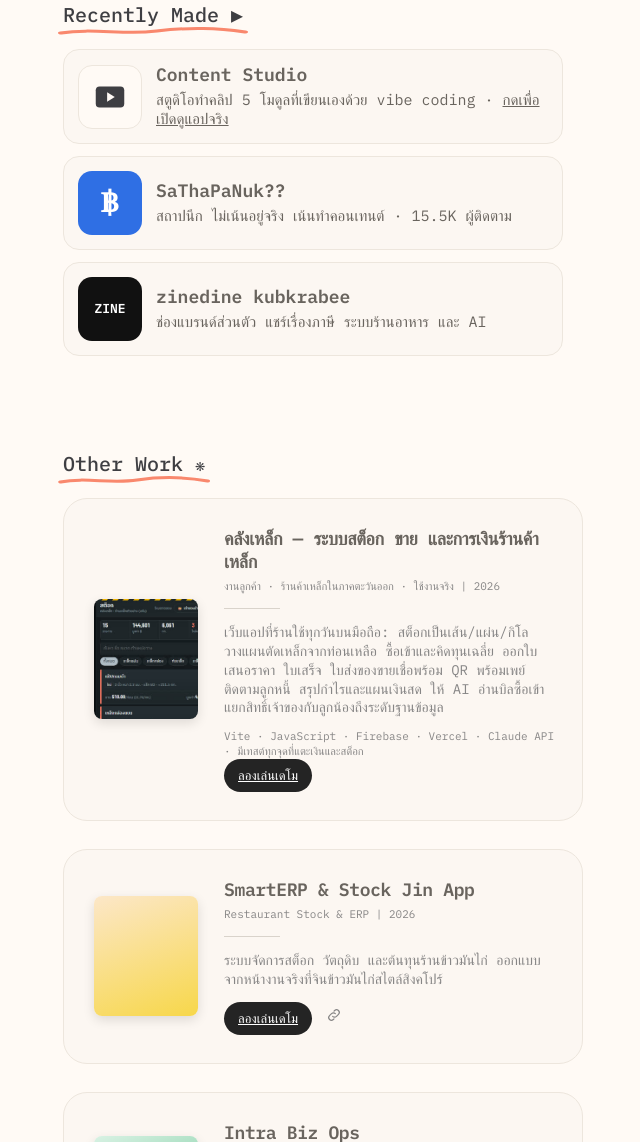
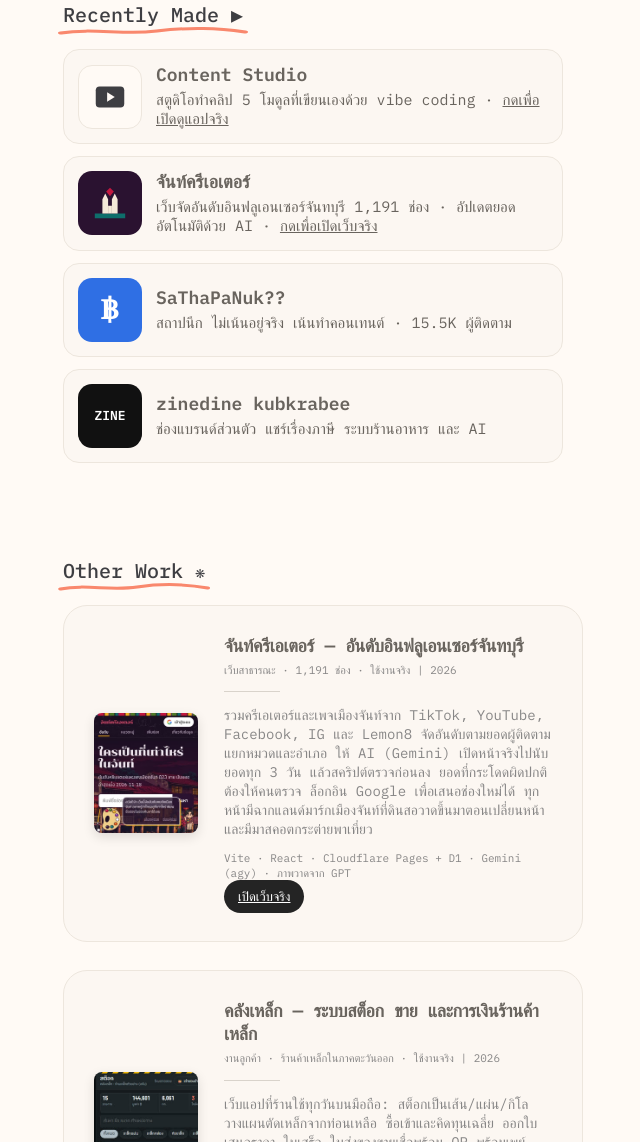
Before and after one commit to Zinedinekkb/zinedinekkb.github.io, a plain HTML site: page index.html in a window 1280 px wide. Shown: the part 1088-2230 px from the top of the page, without its empty margins (73-713 px from the left). Drawn offline with Linux system fonts and the light colour scheme; a web font is replaced by a local one.

Commit message:
Add Chan Creator (Chanthaburi influencer ranking site) to Recently Made and Other Work
Co-Authored-By: Claude Opus 5.5 <noreply@anthropic.com>

```diff
--- a/index.html
+++ b/index.html
@@ -450,6 +450,9 @@ main section[id]{scroll-margin-top:70px}
       <a class="row" href="demo/content-studio/" data-app="demo/content-studio/" data-title="Content Studio · เดโม (โปรเจกต์จริงของช่อง ดูอย่างเดียว)" data-note="ดูได้ทุกหน้าและทุกขั้น · ปุ่มบันทึก สั่ง AI และเรนเดอร์ปิดไว้ในเดโม" data-fan="studio">
         <span class="icon" style="background:#FFFAF5;border:1px solid var(--line)"><svg viewBox="0 0 40 40" width="38" aria-hidden="true"><rect x="5" y="9" width="30" height="22" rx="4" fill="#3E3E42"/><path d="M17 15v10l8-5Z" fill="#FFFAF5"/></svg></span>
         <div><h3>Content Studio</h3><p>สตูดิโอทำคลิป 5 โมดูลที่เขียนเองด้วย vibe coding · <u>กดเพื่อเปิดดูแอปจริง</u></p></div></a>
+      <a class="row" href="https://chan-creator.pages.dev" target="_blank" rel="noopener" data-fan="chan">
+        <span class="icon" style="background:#2a1230"><svg viewBox="0 0 40 40" width="38" aria-hidden="true"><path d="M4 31h32v5H4Z" fill="#0e6e6b"/><path d="M12 31V16l3-6 3 6v15Zm10 0V16l3-6 3 6v15Z" fill="#f4e9d8"/><path d="M18 31v-8h4v8Z" fill="#f4e9d8"/><path d="M20 4l4 4-4 5-4-5Z" fill="#c2183f"/></svg></span>
+        <div><h3>จันท์ครีเอเตอร์</h3><p>เว็บจัดอันดับอินฟลูเอนเซอร์จันทบุรี 1,191 ช่อง · อัปเดตยอดอัตโนมัติด้วย AI · <u>กดเพื่อเปิดเว็บจริง</u></p></div></a>
       <a class="row" href="https://www.tiktok.com/@sathapannuk" target="_blank" rel="noopener" data-fan="satha">
         <span class="icon" style="background:#2F6FE4"><span style="font:700 30px Arial,sans-serif;color:#fff">฿</span></span>
         <div><h3>SaThaPaNuk??</h3><p>สถาปนึก ไม่เน้นอยู่จริง เน้นทำคอนเทนต์ · 15.5K ผู้ติดตาม</p></div></a>
@@ -467,6 +470,13 @@ main section[id]{scroll-margin-top:70px}
   <section id="others">
     <h2>Other Work ⁕</h2>
     <div class="others">
+      <article class="work">
+        <div class="thumb"><img src="demo/chan-creator-thumb.jpg" alt="หน้าอันดับของเว็บจันท์ครีเอเตอร์บนมือถือ" width="240" height="277" style="width:100%;height:100%;object-fit:cover;object-position:top"></div>
+        <div><h3>จันท์ครีเอเตอร์ — อันดับอินฟลูเอนเซอร์จันทบุรี</h3><p class="meta">เว็บสาธารณะ · 1,191 ช่อง · ใช้งานจริง | 2026</p><hr>
+          <p>รวมครีเอเตอร์และเพจเมืองจันท์จาก TikTok, YouTube, Facebook, IG และ Lemon8 จัดอันดับตามยอดผู้ติดตาม แยกหมวดและอำเภอ ให้ AI (Gemini) เปิดหน้าจริงไปนับยอดทุก 3 วัน แล้วสคริปต์ตรวจก่อนลง ยอดที่กระโดดผิดปกติต้องให้คนตรวจ ล็อกอิน Google เพื่อเสนอช่องใหม่ได้ ทุกหน้ามีฉากแลนด์มาร์กเมืองจันท์ที่ดินสอวาดขึ้นมาตอนเปลี่ยนหน้า และมีมาสคอตกระต่ายพาเที่ยว</p>
+          <p class="meta">Vite · React · Cloudflare Pages + D1 · Gemini (agy) · ภาพวาดจาก GPT</p>
+          <a class="try" href="https://chan-creator.pages.dev" target="_blank" rel="noopener">เปิดเว็บจริง</a></div>
+      </article>
       <article class="work">
         <div class="thumb"><img src="demo/khlang-lek-thumb.jpg" alt="หน้าสต็อกของระบบคลังเหล็ก (ข้อมูลตัวอย่าง)" width="240" height="277" style="width:100%;height:100%;object-fit:cover;object-position:top"></div>
         <div><h3>คลังเหล็ก — ระบบสต็อก ขาย และการเงินร้านค้าเหล็ก</h3><p class="meta">งานลูกค้า · ร้านค้าเหล็กในภาคตะวันออก · ใช้งานจริง | 2026</p><hr>
@@ -903,6 +913,7 @@ main section[id]{scroll-margin-top:70px}
   const fanShots = [...fan.querySelectorAll('.scr')];
   const fanData = {
     studio: [['#3E3E42','คิดไอเดีย + ตารางโพสต์'],['#F76240','บท + ตรวจข้อมูลภาษี'],['#2F6FE4','ตัดต่อ + ซับไทย']],
+    chan:   [['#c2183f','ใครเป็นที่เท่าไหร่ในจันท์'],['#0e6e6b','ฉากแลนด์มาร์ก + ดินสอวาด'],['#5a2f66','ล็อกอิน Google + เพิ่มช่องเอง']],
     satha:  [['#2F6FE4','ภาษีเข้าใจใน 45 วิ'],['#F7D74A','มาสคอตสถาปนิก'],['#3E3E42','ระบบหลังบ้าน']],
     zine:   [['#111111','zinedine kubkrabee'],['#3BB273','SOP & POS ร้านอาหาร'],['#F76240','Vibe Coding & AI']]
   };
```
Also changed, not shown: demo/chan-creator-thumb.jpg (added).
